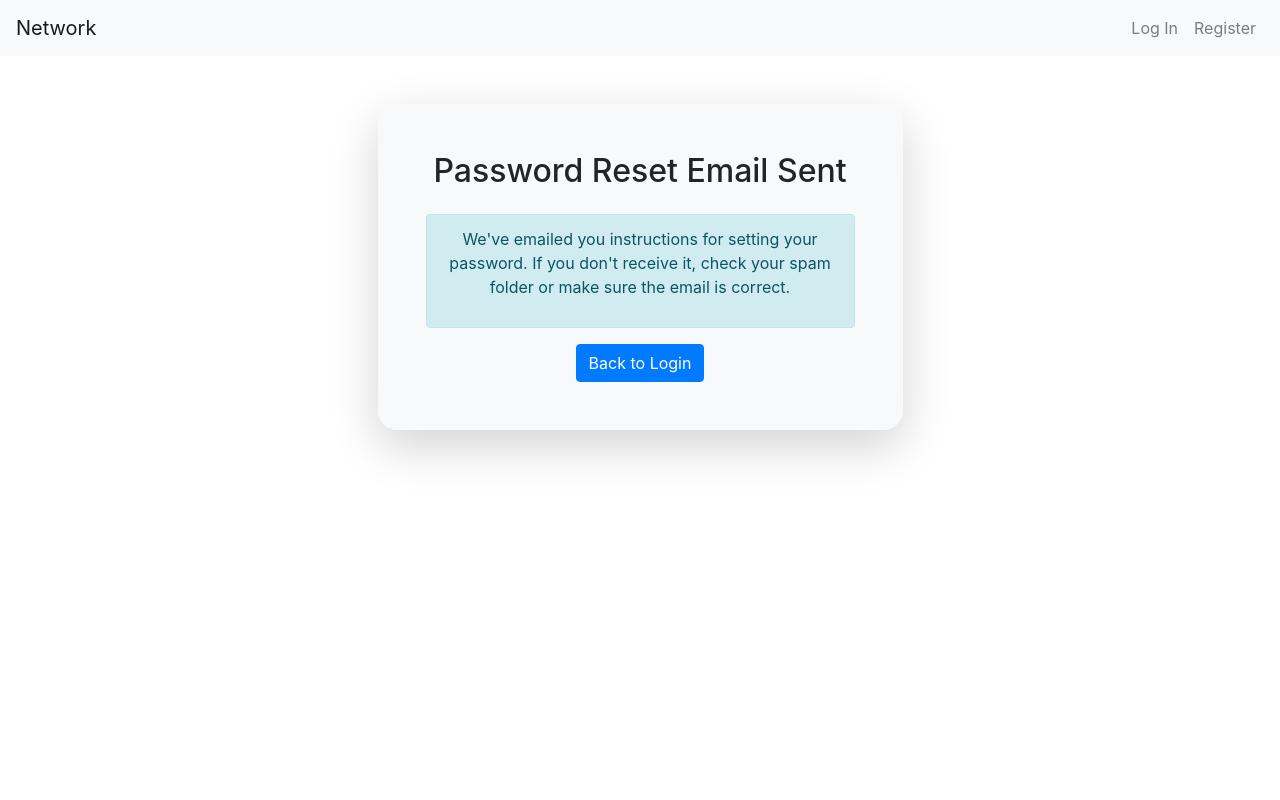
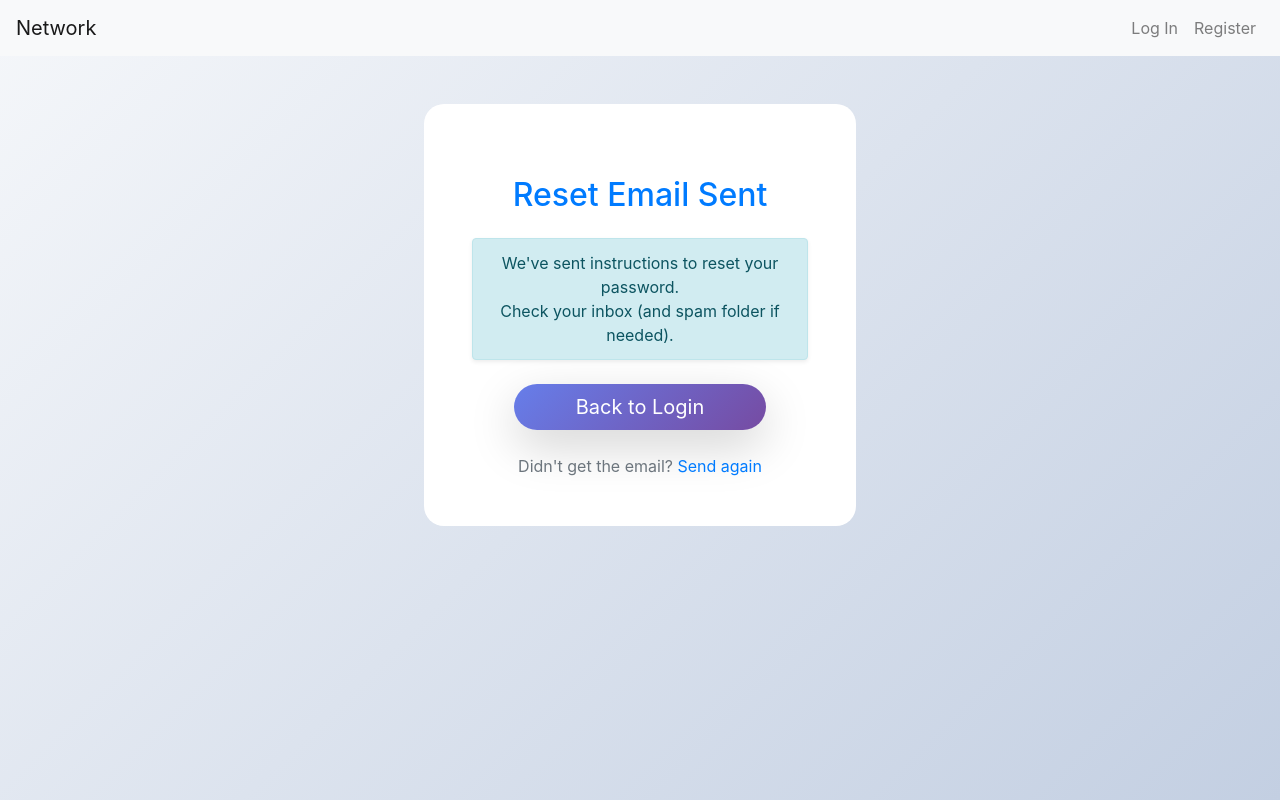
Before and after one commit to mahmudurrahman-beep/network, a Django app: page /password-reset/done/ in a window 1280 px wide. Run offline with Django 3.2, Linux system fonts and the light colour scheme; some libraries are stand-ins or nearby versions.

Commit message:
Update password_reset_done.html

```diff
--- a/network/templates/network/password_reset_done.html
+++ b/network/templates/network/password_reset_done.html
@@ -1,19 +1,61 @@
 {% extends "network/layout.html" %}
+{% load static %}
 
 {% block body %}
-<div class="container mt-5">
+<div class="container mt-5 mb-5">
     <div class="row justify-content-center">
-        <div class="col-md-6">
-            <div class="card shadow-lg border-0 rounded-4 overflow-hidden">
-                <div class="card-body p-5 bg-light text-center">
-                    <h2 class="mb-4">Password Reset Email Sent</h2>
-                    <div class="alert alert-info">
-                        <p>We've emailed you instructions for setting your password. If you don't receive it, check your spam folder or make sure the email is correct.</p>
+        <div class="col-md-6 col-lg-5">
+            <div class="card shadow-xl border-0 rounded-4 overflow-hidden bg-white/80 text-center"
+                 style="backdrop-filter: blur(12px); border: 1px solid rgba(255,255,255,0.25);">
+                <div class="card-body p-5 p-md-5">
+                    <div class="mb-4">
+                        <i class="bi bi-envelope-check-fill display-1 text-primary"></i>
                     </div>
-                    <a href="{% url 'login' %}" class="btn btn-primary">Back to Login</a>
+
+                    <h2 class="mb-4 fw-bold text-primary">Reset Email Sent</h2>
+
+                    <div class="alert alert-info shadow-sm mb-4" role="alert">
+                        <p class="mb-0 fs-5">
+                            We've sent instructions to reset your password.<br>
+                            Check your inbox (and spam folder if needed).
+                        </p>
+                    </div>
+
+                    <a href="{% url 'login' %}" class="btn btn-primary btn-lg rounded-pill fw-bold shadow-lg w-75 mx-auto d-block">
+                        Back to Login
+                    </a>
+
+                    <div class="mt-4 text-muted">
+                        Didn't get the email?
+                        <a href="{% url 'password_reset' %}" class="text-primary fw-medium">
+                            Send again
+                        </a>
+                    </div>
                 </div>
             </div>
         </div>
     </div>
 </div>
+
+<style>
+    body {
+        background: linear-gradient(135deg, #f5f7fa 0%, #c3cfe2 100%);
+        min-height: 100vh;
+    }
+    .card {
+        transition: all 0.3s ease;
+    }
+    .card:hover {
+        transform: translateY(-8px);
+        box-shadow: 0 25px 70px rgba(102, 126, 234, 0.25) !important;
+    }
+    .btn-primary {
+        background: linear-gradient(135deg, #667eea 0%, #764ba2 100%);
+        border: none;
+    }
+    .btn-primary:hover {
+        transform: translateY(-2px);
+        box-shadow: 0 10px 30px rgba(102, 126, 234, 0.4);
+    }
+</style>
 {% endblock %}
```
